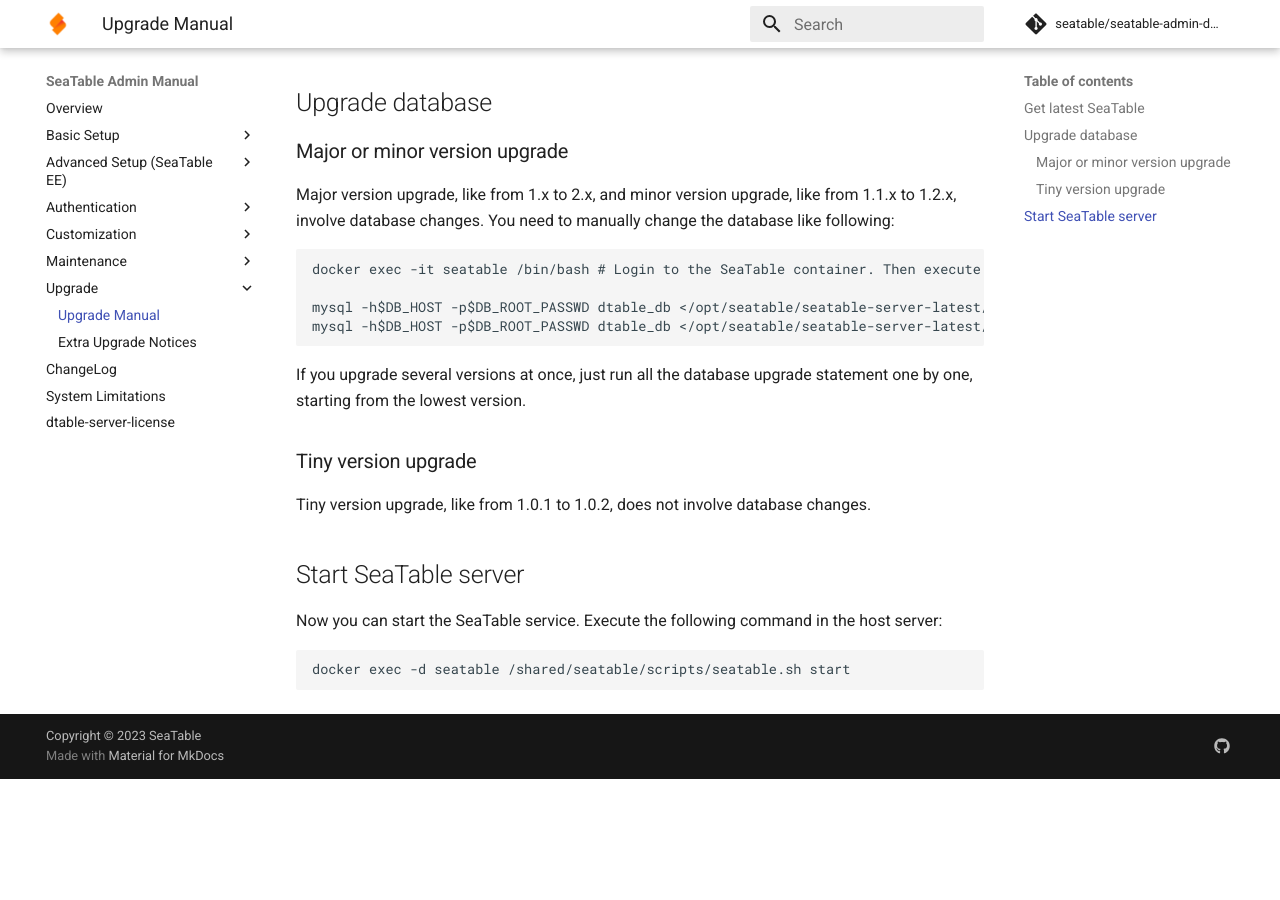
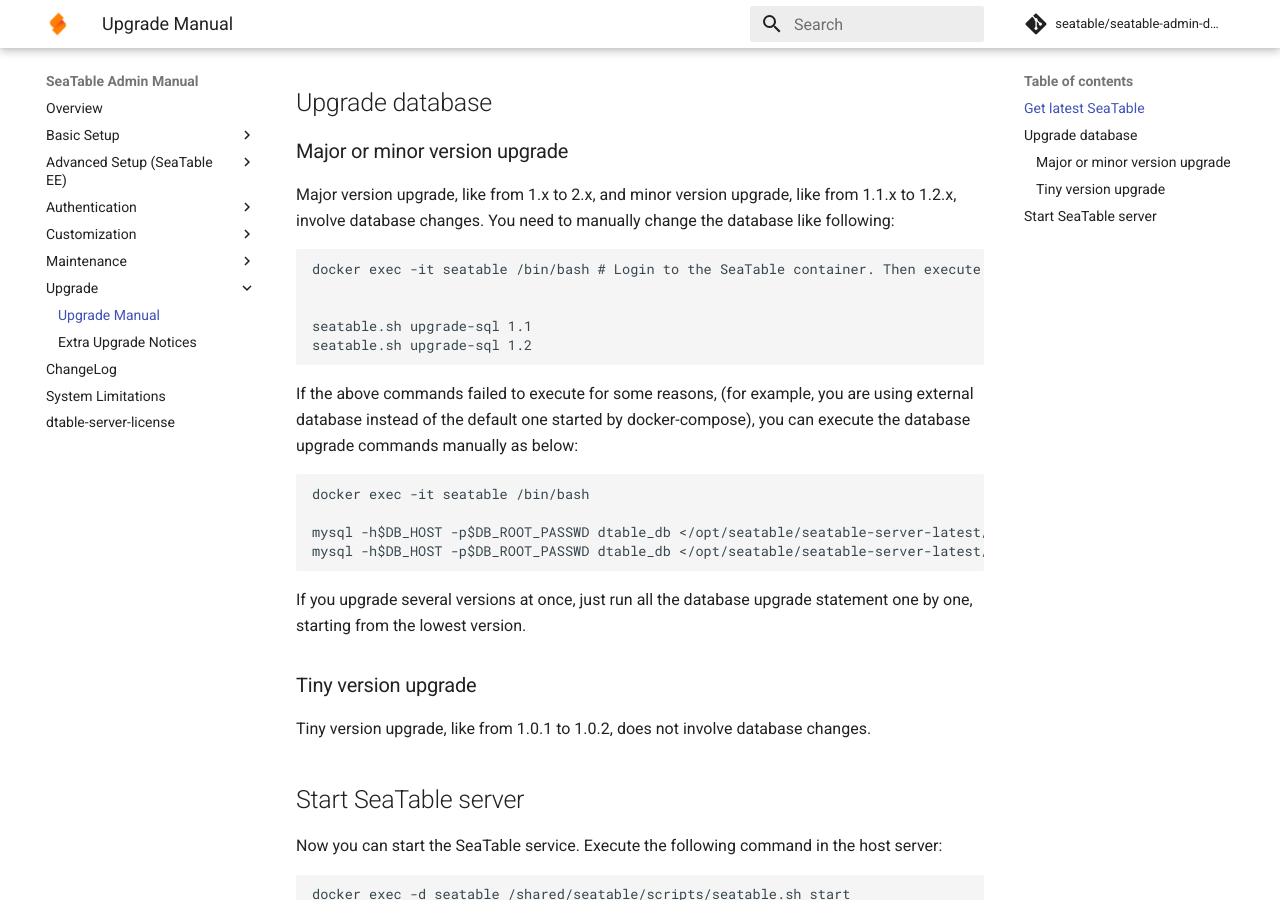
Before and after one commit to seatable/seatable-admin-docs, an MkDocs documentation site: the page built from manual/upgrade/upgrade_manual.md, in a window 1280 px wide and 900 px high, scrolled down 720 px. Built offline with MkDocs 1.6.1 and Material for MkDocs 9.7.7, drawn with Linux system fonts in a browser that asks for light colours; comment, search, counter and statistics services are not loaded; before the commit the page ends 1499 px from its top, so only the background shows below that.

Commit message:
seatable.sh upgrade-sql (#95)
* seatable.sh upgrade-sql

* Update upgrade_manual.md

---------

Co-authored-by: Daniel Pan <freeplant@gmail.com>

````diff
--- a/manual/upgrade/upgrade_manual.md
+++ b/manual/upgrade/upgrade_manual.md
@@ -43,9 +43,18 @@
 ```
 docker exec -it seatable /bin/bash # Login to the SeaTable container. Then execute the upgrade statement
 
+
+seatable.sh upgrade-sql 1.1
+seatable.sh upgrade-sql 1.2
+```
+
+If the above commands failed to execute for some reasons, (for example, you are using external database instead of the default one started by docker-compose), you can execute the database upgrade commands manually as below:
+
+```
+docker exec -it seatable /bin/bash
+
 mysql -h$DB_HOST -p$DB_ROOT_PASSWD dtable_db </opt/seatable/seatable-server-latest/sql/mysql/upgrade/1.1/dtable.sql
 mysql -h$DB_HOST -p$DB_ROOT_PASSWD dtable_db </opt/seatable/seatable-server-latest/sql/mysql/upgrade/1.2/dtable.sql
-
 ```
 
 If you upgrade several versions at once, just run all the database upgrade statement one by one, starting from the lowest version.
````
